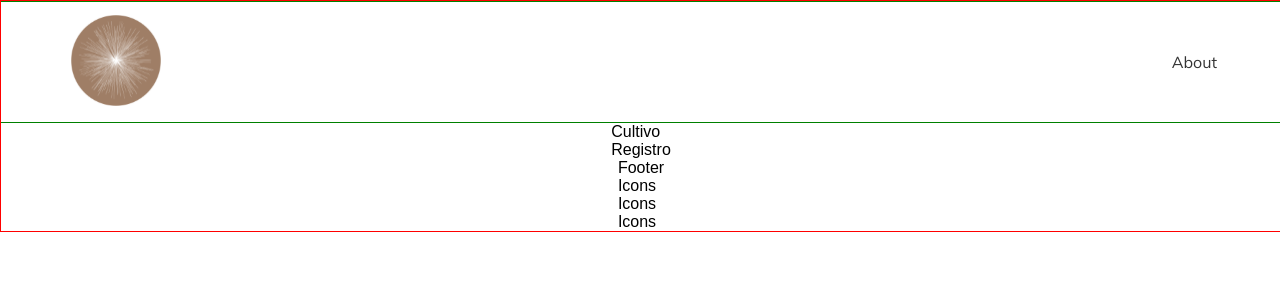
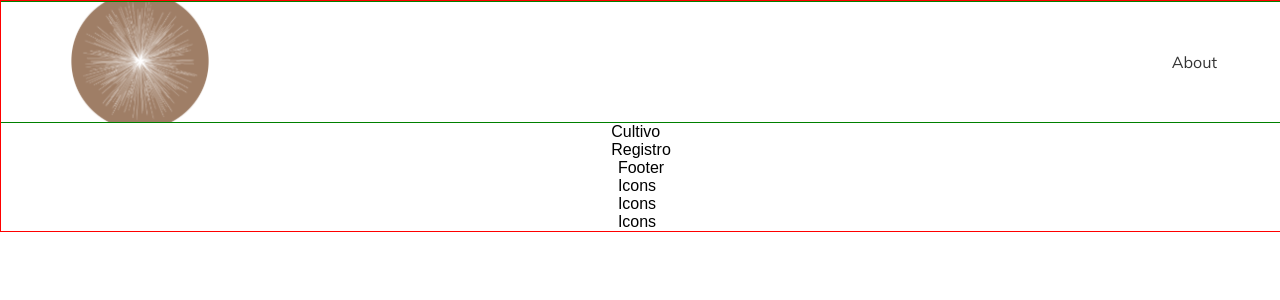
Before and after one commit to rociopiotti/lineadetiempo, a React (Create React App) app: page / in a window 1280 px wide. Shown: the top 300 px of the page. Built offline with nearby package versions, Linux system fonts and the light colour scheme.

Commit message:
Header style

```diff
--- a/src/components/Header/Header.js
+++ b/src/components/Header/Header.js
@@ -19,8 +19,8 @@ const Nav = styled.div`
 `;
 
 const Logo = styled.button`
-  width: 8vw;
-  height: 8vw;
+  width: 150px;
+  height: 150px;
   border: none;
   background-color: transparent;
   margin-left: 5vw;
```
